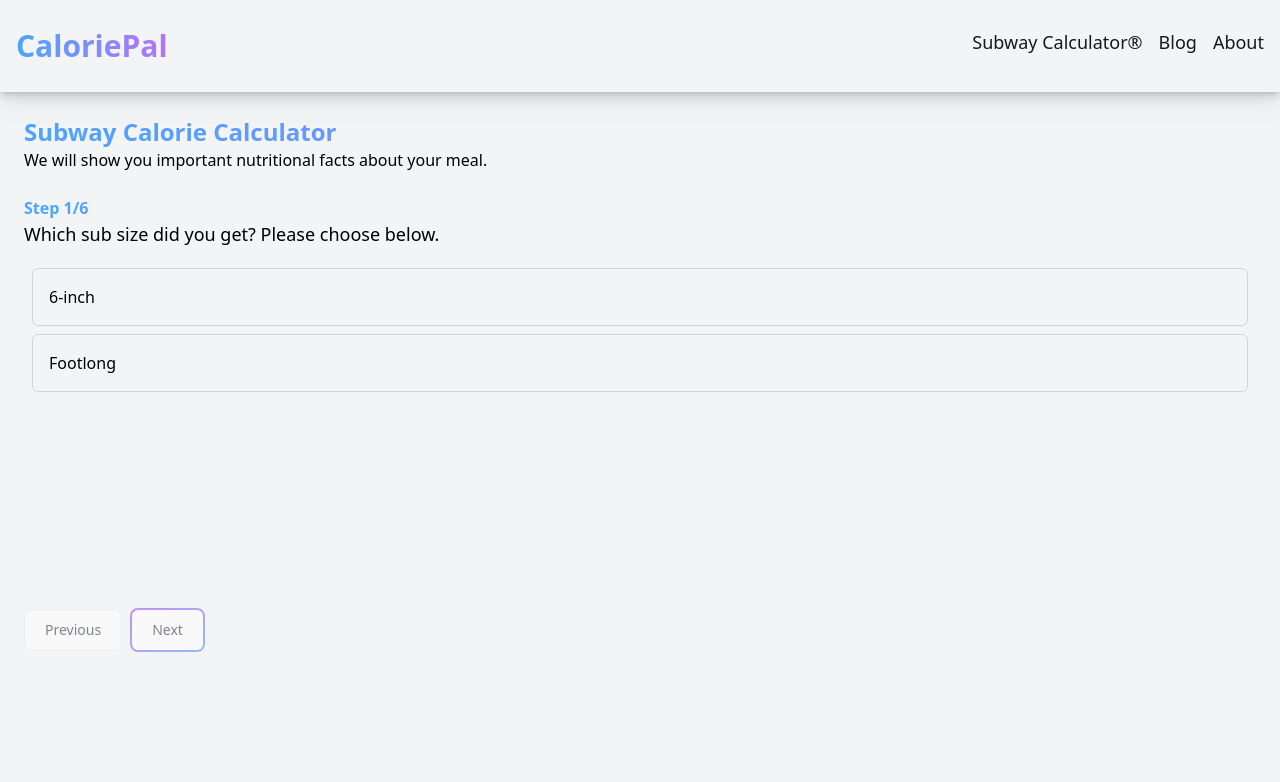
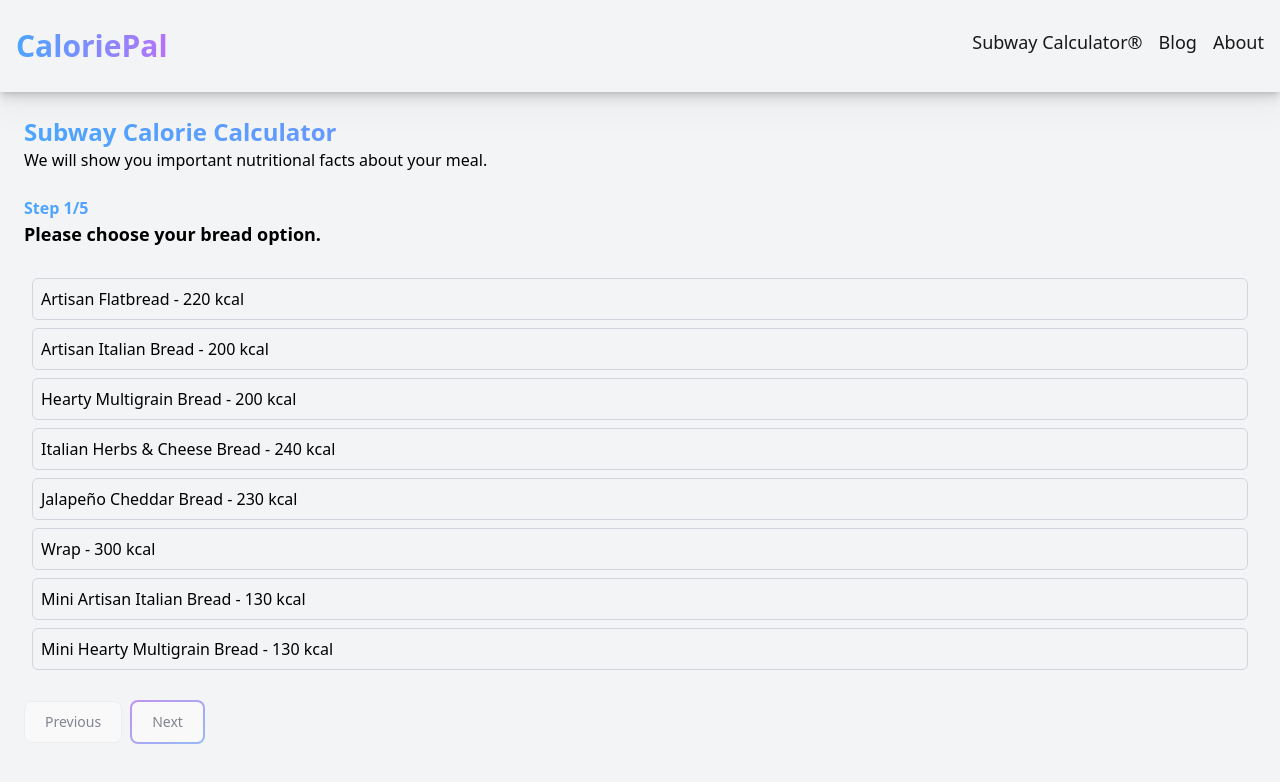
Before and after one commit to maverickcro/caloriecentral, a Next.js app: page /calculator in a window 1280 px wide. Shown: the top 782 px of the page. Built offline with nearby package versions, Linux system fonts and the light colour scheme.

Commit message:
Differentiate sandwiches with wraps and other small breads. Also scroll to the button when you select something

```diff
--- a/app/components/Calculator.tsx
+++ b/app/components/Calculator.tsx
@@ -1,5 +1,5 @@
 "use client";
-import { useState } from "react";
+import { useEffect, useRef, useState } from "react";
 import {
   breadOptions,
   cheeseOptions,
@@ -11,6 +11,7 @@
 import CustomButton from "./CustomButton";
 
 export default function Calculator() {
+  const buttonRef = useRef<HTMLDivElement>(null);
   const [step, setStep] = useState(1);
   const [selectedBread, setSelectedBread] = useState<Option>({
     title: "",
@@ -147,6 +148,19 @@
     );
   };
 
+  useEffect(() => {
+    if (buttonRef.current) {
+      buttonRef.current.scrollIntoView({ behavior: "smooth" });
+    }
+  }, [
+    selectedBread,
+    selectedCheese,
+    selectedMeat,
+    selectedSauce,
+    selectedExtras,
+    selectedBreadLength,
+  ]);
+
   const getCompleteOrder = () => {
     return (
       <>
@@ -215,13 +229,23 @@
     });
     setStep(1);
   };
-
+  const isNormalBread: boolean =
+    selectedBread.title === "Artisan Flatbread" ||
+    selectedBread.title === "Artisan Italian Bread" ||
+    selectedBread.title === "Hearty Multigrain Bread" ||
+    selectedBread.title === "Italian Herbs & Cheese Bread" ||
+    selectedBread.title === "Jalapeño Cheddar Bread";
   return (
-    <section className="my-6 mx-auto prose prose-xl prose-slate">
-      {step < 7 && (
+    <section className="my-6 mx-auto prose prose-md prose-slate">
+      {isNormalBread
+        ? step < 7 && (
             <p className="text-md font-bold text-gradient">Step {step}/6</p>
+          )
+        : step < 6 && (
+            <p className="text-md font-bold text-gradient">Step {step}/5</p>
           )}
-      {step == 1 && (
+      {}
+      {step == 6 && isNormalBread && (
         <div>
           <p className="text-lg text-black">
             Which sub size did you get? Please choose below.
@@ -230,7 +254,7 @@
             {breadLength.map((bread, index) => (
               <div
                 key={index}
-                className={`p-2 md:p-4 m-2 mb-0 border rounded-md cursor-pointer text-black ${
+                className={`p-2  m-2 mb-0 border rounded-md cursor-pointer text-black ${
                   selectedBreadLength.title === bread.title
                     ? "border-blue-500 bg-gradient-to-br from-purple-600 to-blue-500 hover:text-white"
                     : "border-gray-300 hover:border-blue-500 hover:bg-gradient-to-br hover:from-purple-600 hover:to-blue-500 hover:text-white"
@@ -249,12 +273,8 @@
             ))}
           </div>
 
-          <div className="my-2">
-            <CustomButton
-              type="previous"
-              onClick={handlePrevious}
-              disabled={true}
-            />
+          <div ref={buttonRef} className="my-2">
+            <CustomButton type="previous" onClick={handlePrevious} />
             <CustomButton
               type="next"
               onClick={() => handleNext()}
@@ -263,7 +283,7 @@
           </div>
         </div>
       )}
-      {step == 2 && (
+      {step == 1 && (
         <div>
           <p className="text-lg font-bold text-black">
             Please choose your bread option.
@@ -272,7 +292,7 @@
             {breadOptions.map((bread, index) => (
               <div
                 key={index}
-                className={`p-2 md:p-4 m-2 mb-0 border rounded-md cursor-pointer text-black ${
+                className={`p-2  m-2 mb-0 border rounded-md cursor-pointer text-black ${
                   selectedBread.title === bread.title
                     ? "border-blue-500 bg-gradient-to-br from-purple-600 to-blue-500 hover:text-white"
                     : "border-gray-300 hover:border-blue-500 hover:bg-gradient-to-br hover:from-purple-600 hover:to-blue-500 hover:text-white"
@@ -284,8 +304,12 @@
             ))}
           </div>
 
-          <div className="my-2">
-            <CustomButton type="previous" onClick={handlePrevious} />
+          <div ref={buttonRef} className="my-2">
+            <CustomButton
+              type="previous"
+              onClick={handlePrevious}
+              disabled={true}
+            />
             <CustomButton
               type="next"
               onClick={() => handleNext()}
@@ -294,7 +318,7 @@
           </div>
         </div>
       )}
-      {step == 3 && (
+      {step == 2 && (
         <div>
           <p className="text-lg font-bold text-black">
             Please choose your cheese option.
@@ -303,7 +327,7 @@
             {cheeseOptions.map((cheese, index) => (
               <div
                 key={index}
-                className={`p-2 md:p-4 m-2 mb-0 border rounded-md cursor-pointer text-black ${
+                className={`p-2  m-2 mb-0 border rounded-md cursor-pointer text-black ${
                   selectedCheese.title === cheese.title
                     ? "border-blue-500 bg-gradient-to-br from-purple-600 to-blue-500 hover:text-white"
                     : "border-gray-300 hover:border-blue-500 hover:bg-gradient-to-br hover:from-purple-600 hover:to-blue-500 hover:text-white"
@@ -314,7 +338,7 @@
               </div>
             ))}
           </div>
-          <div className="my-2">
+          <div ref={buttonRef} className="my-2">
             <CustomButton type="previous" onClick={handlePrevious} />
             <CustomButton
               type="next"
@@ -324,16 +348,16 @@
           </div>
         </div>
       )}
-      {step == 4 && (
+      {step == 3 && (
         <div>
           <p className="text-lg font-bold text-black">
-            Please choose your meat option.
+            Please choose your protein option.
           </p>
           <div className="min-h-[40vh] my-[30px]">
             {meatOptions.map((meat, index) => (
               <div
                 key={index}
-                className={`p-2 md:p-4 m-2 border rounded-md cursor-pointer text-black ${
+                className={`p-2  m-2 border rounded-md cursor-pointer text-black ${
                   selectedMeat.title === meat.title
                     ? "border-blue-500 bg-gradient-to-br from-purple-600 to-blue-500 hover:text-white"
                     : "border-gray-300 hover:border-blue-500 hover:bg-gradient-to-br hover:from-purple-600 hover:to-blue-500 hover:text-white"
@@ -344,7 +368,7 @@
               </div>
             ))}
           </div>
-          <div className="my-2">
+          <div ref={buttonRef} className="my-2">
             <CustomButton type="previous" onClick={handlePrevious} />
             <CustomButton
               type="next"
@@ -354,7 +378,7 @@
           </div>
         </div>
       )}
-      {step == 5 && (
+      {step == 4 && (
         <div>
           <p className="text-lg font-bold text-black">
             Which sauce did you get?
@@ -363,7 +387,7 @@
             {sauceOptions.map((sauce, index) => (
               <div
                 key={index}
-                className={`p-2 md:p-4 m-2 border rounded-md cursor-pointer text-black ${
+                className={`p-2  m-2 border rounded-md cursor-pointer text-black ${
                   selectedSauce.title === sauce.title
                     ? "border-blue-500 bg-gradient-to-br from-purple-600 to-blue-500 hover:text-white"
                     : "border-gray-300 hover:border-blue-500 hover:bg-gradient-to-br hover:from-purple-600 hover:to-blue-500 hover:text-white"
@@ -374,7 +398,7 @@
               </div>
             ))}
           </div>
-          <div className="my-2">
+          <div ref={buttonRef} className="my-2">
             <CustomButton type="previous" onClick={handlePrevious} />
             <CustomButton
               type="next"
@@ -384,7 +408,7 @@
           </div>
         </div>
       )}
-      {step == 6 && (
+      {step == 5 && (
         <div>
           <p className="text-lg font-bold text-black">
             Anything extra with your sub? You can choose{" "}
@@ -394,7 +418,7 @@
             {extraOptions.map((extra, index) => (
               <div
                 key={index}
-                className={`p-2 md:p-4 m-2 border rounded-md cursor-pointer text-black ${
+                className={`p-2 m-2 border rounded-md cursor-pointer text-black ${
                   selectedExtras.some((e) => e.title === extra.title)
                     ? "border-blue-500 bg-gradient-to-br from-purple-600 to-blue-500 hover:text-white"
                     : "border-gray-300 hover:border-blue-500 hover:bg-gradient-to-br hover:from-purple-600 hover:to-blue-500 hover:text-white"
@@ -405,7 +429,7 @@
               </div>
             ))}
           </div>
-          <div className="my-2">
+          <div ref={buttonRef} className="my-2">
             <CustomButton type="previous" onClick={handlePrevious} />
             <CustomButton
               type="next"
@@ -415,7 +439,18 @@
           </div>
         </div>
       )}
-      {step == 7 && (
+      {isNormalBread
+        ? step == 7 && (
+            <div>
+              {getCompleteOrder()}
+              {getCaloriesAndMacros()}
+              <div className="my-2">
+                <CustomButton type="previous" onClick={handlePrevious} />
+                <CustomButton type="finish" onClick={finish} />
+              </div>
+            </div>
+          )
+        : step == 6 && (
             <div>
               {getCompleteOrder()}
               {getCaloriesAndMacros()}
```
Lines whose indentation alone changed are shown as unchanged.
